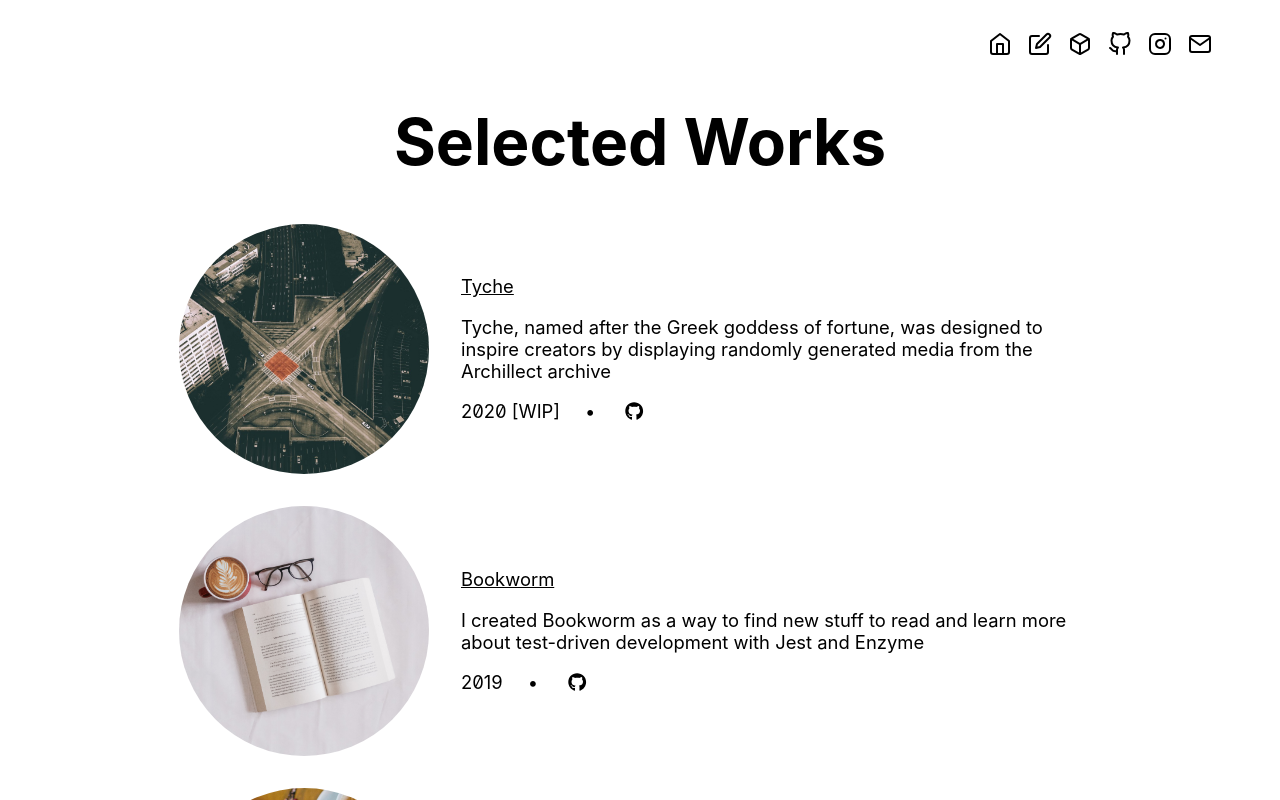
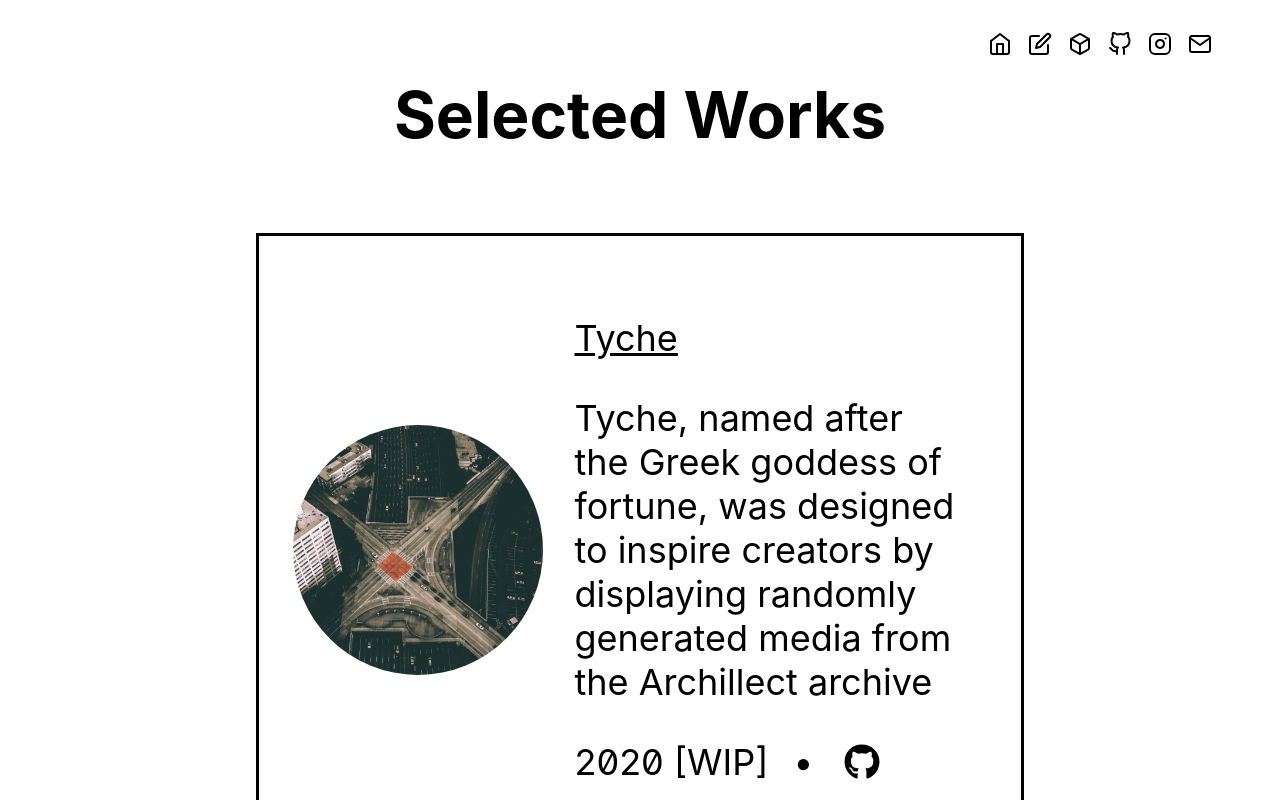
Before and after one commit to darkhist/darkhist.me, a Next.js app: page /projects in a window 1280 px wide. Shown: the top 800 px of the page. Built offline with nearby package versions, Linux system fonts and the light colour scheme; a web font is replaced by a local one.

Commit message:
style: more fixes

```diff
--- a/styles/project.module.css
+++ b/styles/project.module.css
@@ -2,12 +2,15 @@
   display: flex;
   flex-direction: column;
   justify-content: center;
+  border: 3px solid black;
+  padding: 2rem;
 }
 
 .imgContainer {
   display: flex;
   flex-direction: row;
   justify-content: center;
+  align-self: center;
 }
 
 .img {
@@ -19,12 +22,13 @@
 
 .title {
   text-decoration: underline;
+  margin: 0;
 }
 
 .content {
   display: flex;
   flex-direction: column;
-  font-size: 1rem;
+  font-size: 2.25rem;
   margin: 1rem 0;
 }
 
@@ -41,11 +45,23 @@
 @media screen and (min-width: 768px) {
   .row {
     flex-direction: row;
+    margin: 4rem auto;
+    max-height: fit-content;
+    max-width: 60vw;
+    padding: 0;
+    margin: 0 auto;
   }
+
+  .row:first-of-type {
+    margin: 5rem auto;
+  }
+
+  /* // margin: 5rem auto -5rem auto; */
 
   .content {
     width: 50%;
-    font-size: 1.15rem;
-    margin: auto 2rem;
+    font-size: 2.25rem;
+    padding: 0;
+    margin: 5rem 2rem;
   }
 }
--- a/styles/projects.module.css
+++ b/styles/projects.module.css
@@ -1,16 +1,18 @@
 .title {
-  font-size: 1.5rem;
+  font-size: 48px;
   text-align: center;
+  margin: 1rem auto;
 }
 
 @media screen and (min-width: 768px) {
   .title {
     font-size: 4rem;
+    margin: 1rem auto;
   }
 }
 
 .list {
-  margin: 2.5rem 0;
+  margin: 0;
   padding: 0;
   list-style-type: none;
 }
@@ -21,7 +23,7 @@
 
 @media screen and (min-width: 768px) {
   .list {
-    margin: 2.75rem 0;
+    margin: 0;
   }
 }
 
```
